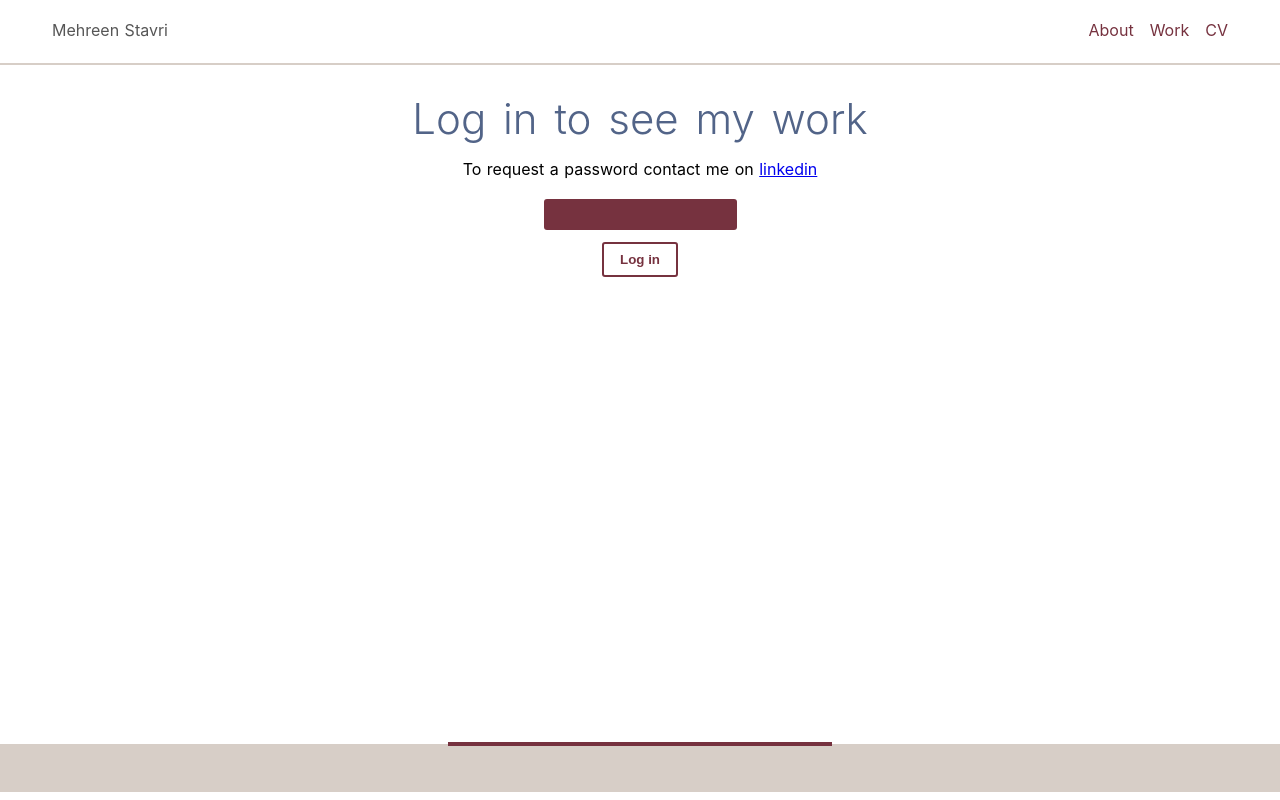
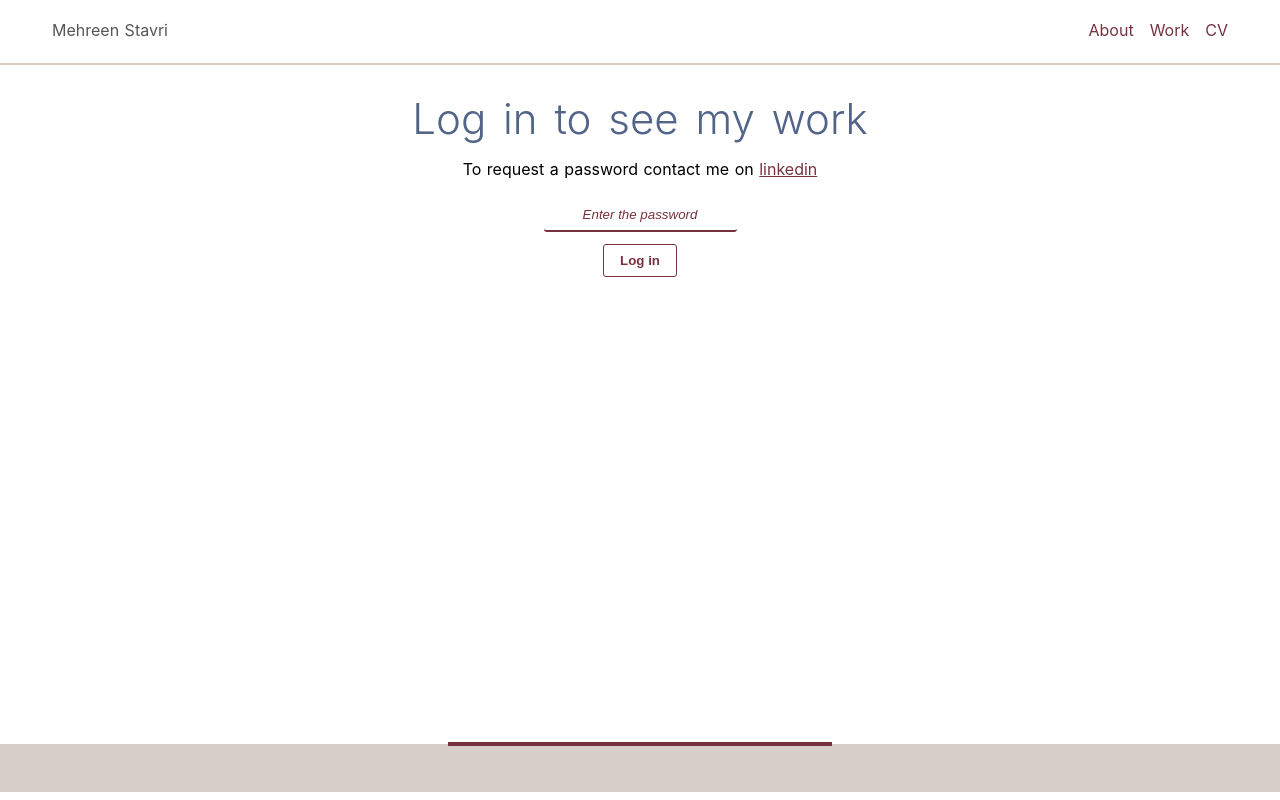
Before and after one commit to philstavri/mehreen-portfolio, a Nuxt app: page /authenticate in a window 1280 px wide. Built offline with nearby package versions, Linux system fonts and the light colour scheme; some icons are missing.

Commit message:
Cleaned up styles of log in form

```diff
--- a/pages/authenticate.vue
+++ b/pages/authenticate.vue
@@ -7,7 +7,7 @@
         <alert-outline-icon/> The password you entered was incorrect
       </div>
     </div>
-    <input type="password" v-model="password" class="login__password u-margin-top-xl"/>
+    <input type="password" v-model="password" class="login__password u-margin-top-xl" placeholder="Enter the password"/>
     <button class="login__submit u-margin-top-m">Log in</button>
   </form>
 </template>
@@ -32,6 +32,7 @@ export default {
         this.$store.commit("setAuthenticated", true);
         this.$router.push("work");
       } else {
+        this.password = null;
         this.loginError = true;
       }
     }
--- a/styles/base.scss
+++ b/styles/base.scss
@@ -10,18 +10,43 @@ hr {
 
 input {
   border: none;
-  background-color: $color-highlight;
-  color: white;
+  border-bottom: 2px solid $color-highlight;
+  background-color: white;
+  color: $color-highlight;
   text-align: center;
   border-radius: 3px;
   @include spacing(padding, s);
+  outline: none;
+
+  &::placeholder {
+    color: $color-highlight;
+    font-style: italic;
+  }
 }
 
 button {
-  border: 2px solid $color-highlight;
+  border: 1px solid $color-highlight;
   border-radius: 3px;
   @include spacing(padding-top padding-bottom, s);
   @include spacing(padding-left padding-right, l);
   color: $color-highlight;
   background-color: white;
+  outline: none;
+
+  &:hover,
+  &:focus {
+    background-color: $color-highlight;
+    color: white;
+    cursor: pointer;
+  }
 }
+
+a {
+  color: $color-highlight;
+
+  &:visited,
+  &:hover,
+  &:active {
+    color: $color-highlight;
+  }
+}
```
